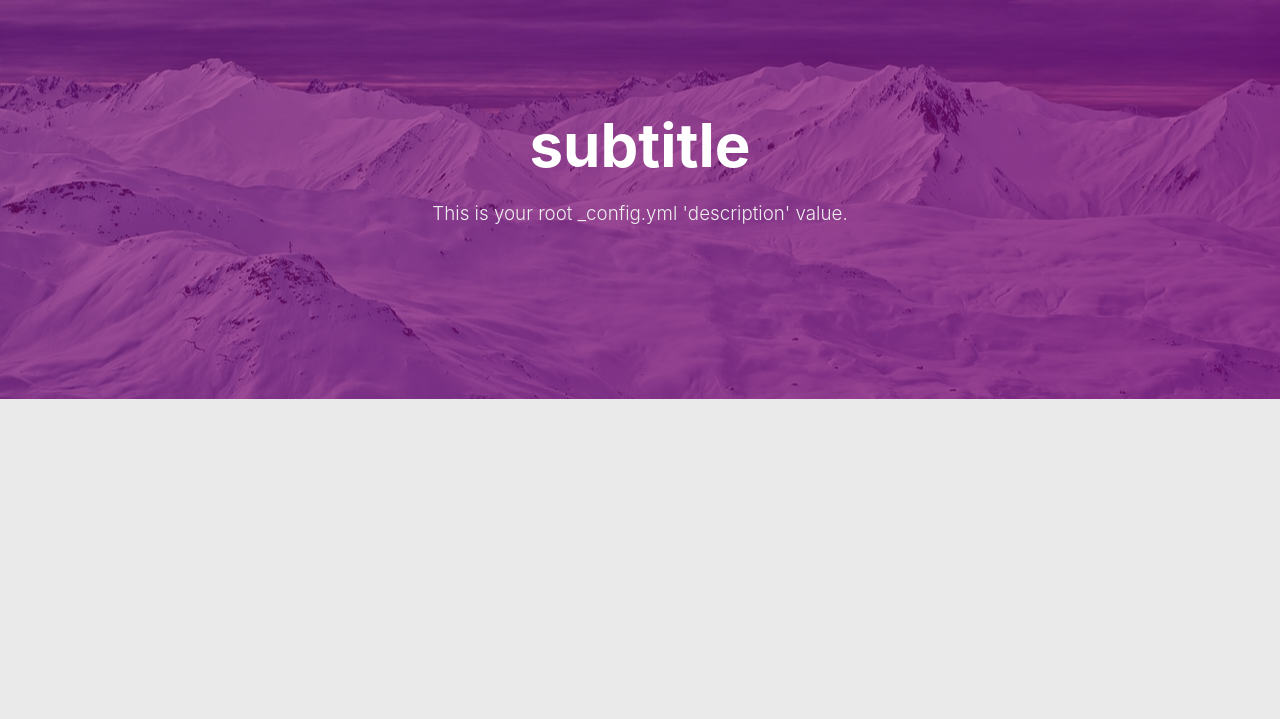
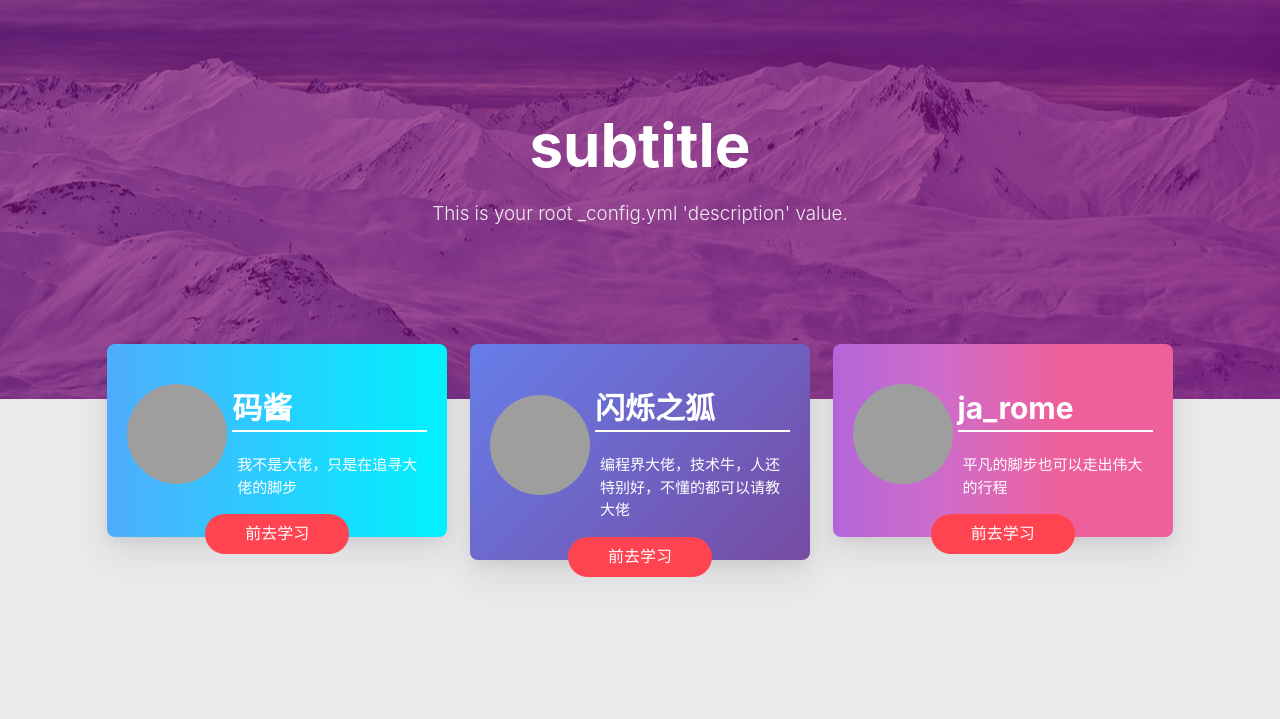
Before and after one commit to yiquxinci/yiquxinci.github.io, a plain HTML site: page friends/index.html in a window 1280 px wide. Shown: the part 81-800 px from the top of the page. Drawn offline with Linux system fonts and the light colour scheme; some packages are replaced by stand-ins of ours; grey boxes are pictures that could not be loaded; a script that the page names is missing.

Commit message:
Site updated: 2019-04-25 14:42:37

```diff
--- a/friends/index.html
+++ b/friends/index.html
@@ -457,6 +457,71 @@ $('.bg-cover').css('background-image', 'url(/medias/banner/' + new Date().getDay
     <div class="container friends-container">
         <article>
 
+
+            <div class="row tags-posts friend-all">
+
+
+                <div class=" col s12 m6 l4" data-aos="zoom-in-up">
+                    <div class="card frind-card1">
+                        <div class="frind-ship">
+                            <div class="title">
+                                <img src="http://image.luokangyuan.com/1_qq_27922023.jpg" alt="img">
+                                <div>
+                                    <h1 class="friend-name">码酱</h1>
+                                    <p>我不是大佬，只是在追寻大佬的脚步</p>
+                                </div>
+                            </div>
+                            <div class="friend-button">
+                                <a href="http://luokangyuan.com/" target="_blank" class="button button-glow button-rounded button-caution">
+                                    前去学习
+                                </a>
+                            </div>
+                        </div>
+                    </div>
+                </div>
+
+
+                <div class=" col s12 m6 l4" data-aos="zoom-in-up">
+                    <div class="card frind-card2">
+                        <div class="frind-ship">
+                            <div class="title">
+                                <img src="http://image.luokangyuan.com/4027734.jpeg" alt="img">
+                                <div>
+                                    <h1 class="friend-name">闪烁之狐</h1>
+                                    <p>编程界大佬，技术牛，人还特别好，不懂的都可以请教大佬</p>
+                                </div>
+                            </div>
+                            <div class="friend-button">
+                                <a href="https://blinkfox.github.io/" target="_blank" class="button button-glow button-rounded button-caution">
+                                    前去学习
+                                </a>
+                            </div>
+                        </div>
+                    </div>
+                </div>
+
+
+                <div class=" col s12 m6 l4" data-aos="zoom-in-up">
+                    <div class="card frind-card3">
+                        <div class="frind-ship">
+                            <div class="title">
+                                <img src="http://image.luokangyuan.com/avatar.jpg" alt="img">
+                                <div>
+                                    <h1 class="friend-name">ja_rome</h1>
+                                    <p>平凡的脚步也可以走出伟大的行程</p>
+                                </div>
+                            </div>
+                            <div class="friend-button">
+                                <a href="ttps://me.csdn.net/jlh912008548" target="_blank" class="button button-glow button-rounded button-caution">
+                                    前去学习
+                                </a>
+                            </div>
+                        </div>
+                    </div>
+                </div>
+
+            </div>
+
         </article>
     </div>
 </main>
```
